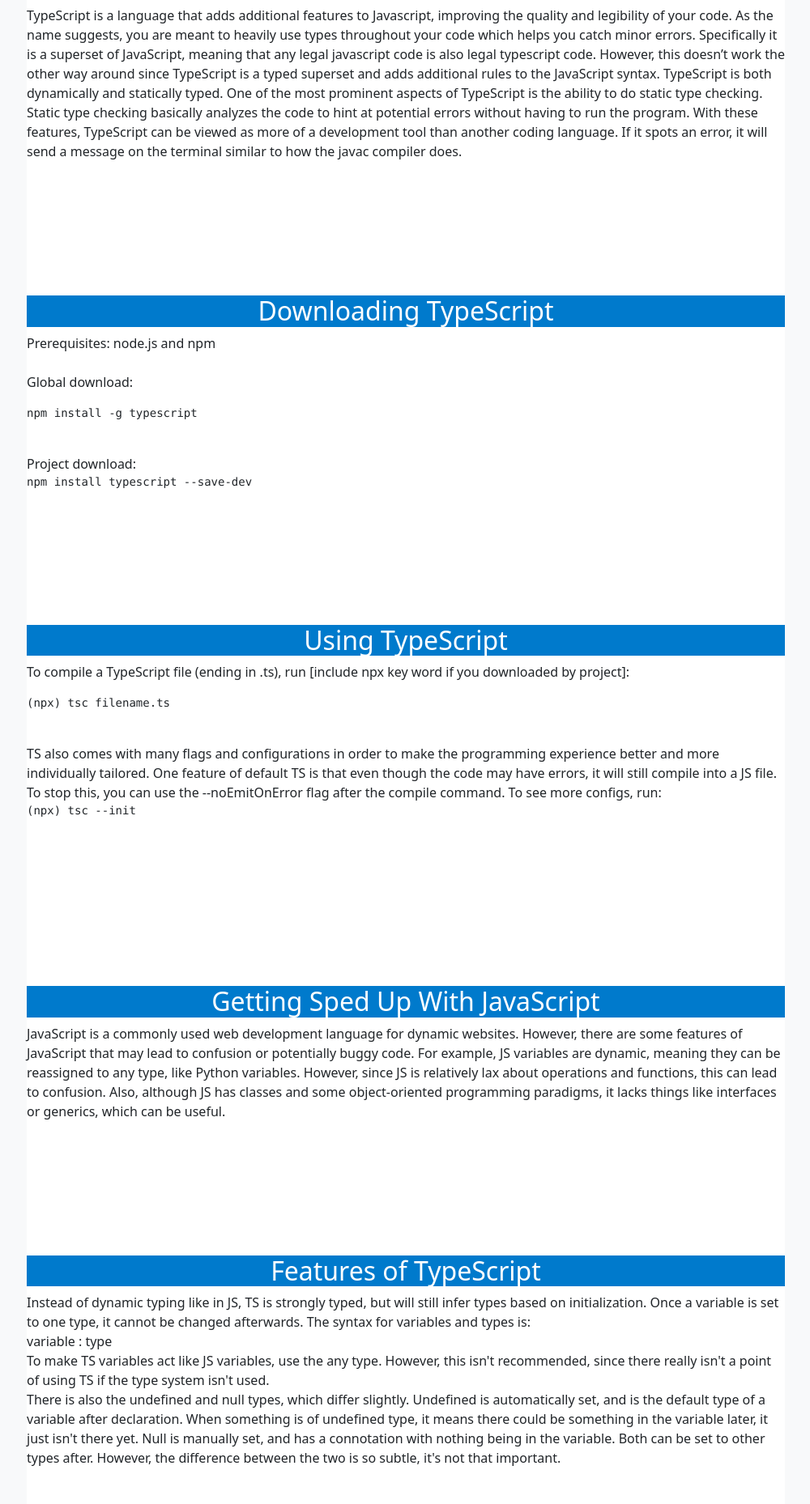
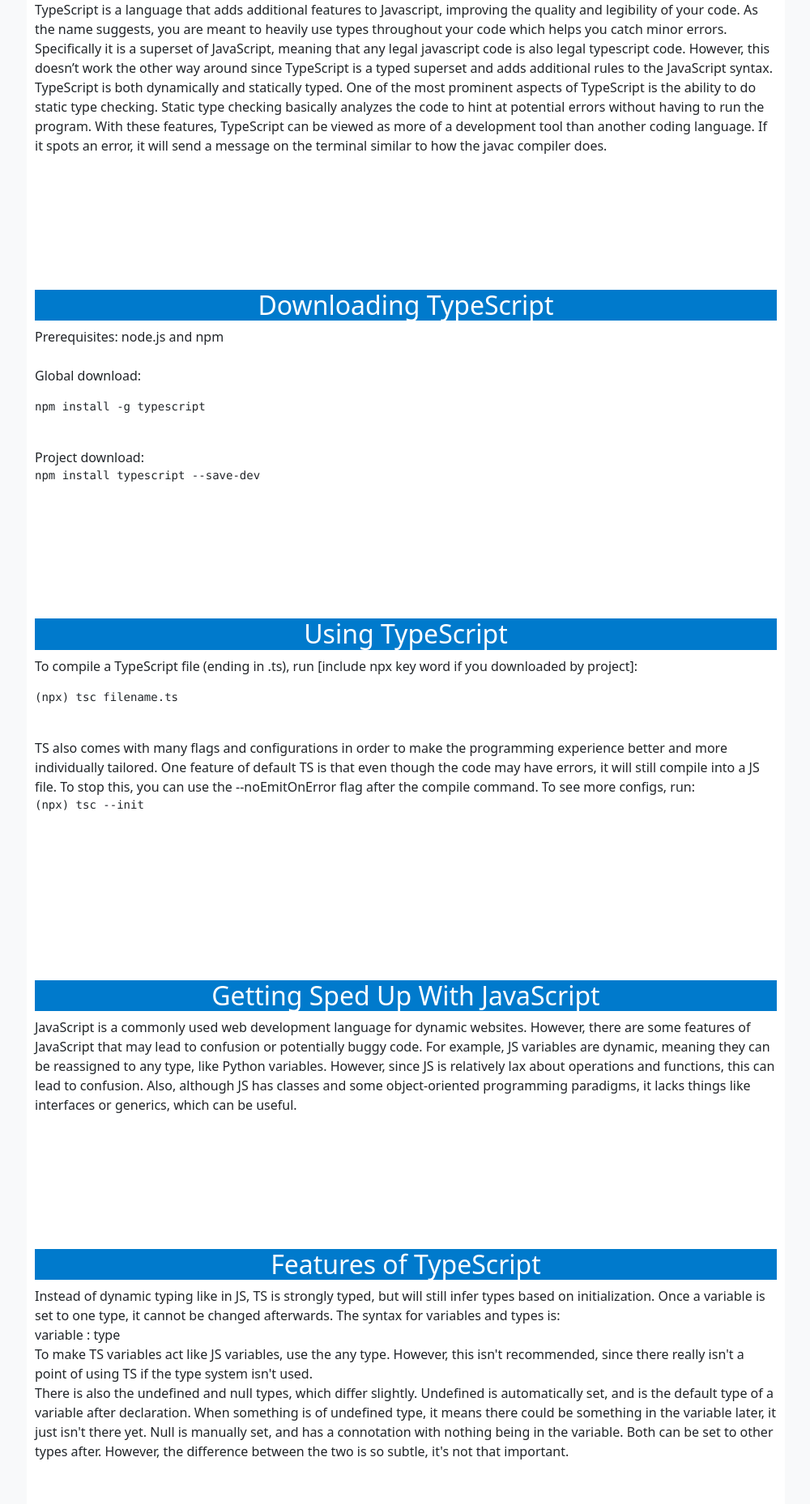
Before and after one commit to jwang31a/typescript-demo, a Flask app: page / in a window 1280 px wide. Shown: the part 493-2351 px from the top of the page at 81% size, without its empty margins (139-1139 px from the left). Run offline with Flask 3, Linux system fonts and the light colour scheme.

Commit message:
made minor changes.

```diff
--- a/one-pager/static/style.css
+++ b/one-pager/static/style.css
@@ -28,6 +28,8 @@
     background-color: white;
     width: 75%;
     margin: auto;
+    padding-left: 10px;
+    padding-right: 10px;
 }
 
 .heading {
--- a/one-pager/templates/index.html
+++ b/one-pager/templates/index.html
@@ -84,8 +84,10 @@
                         <h2 class="heading">Downloading TypeScript</h2>
                         <p>
                             Prerequisites: node.js and npm <br> <br>
-                            Global download: <pre><code>npm install -g typescript</code></pre> <br>
-                            Project download: <pre><code>npm install typescript --save-dev </code></pre>
+                            Global download:
+                                <pre><code>npm install -g typescript</code></pre> <br>
+                            Project download:
+                                <pre><code>npm install typescript --save-dev</code></pre>
                         </p>
                     </div>
                     <div id="scrollspyHeading3" class="section">
```
